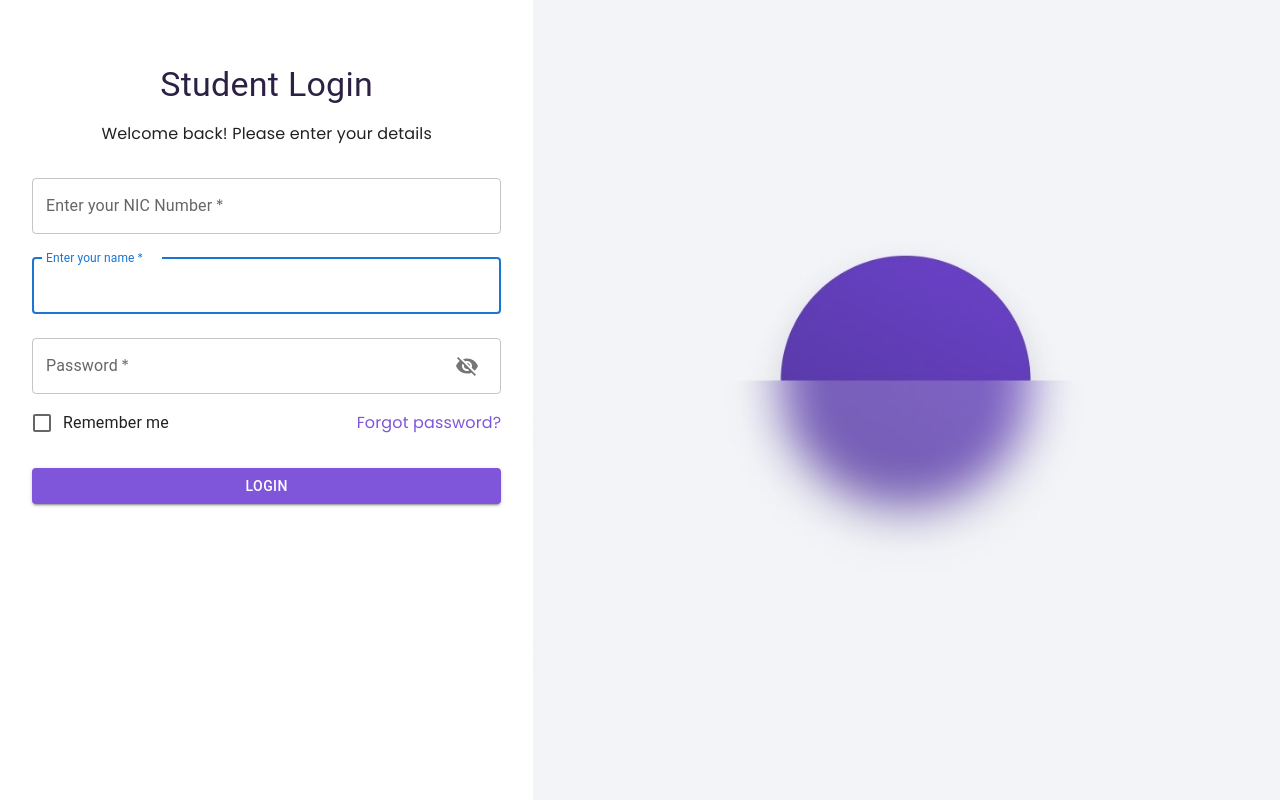
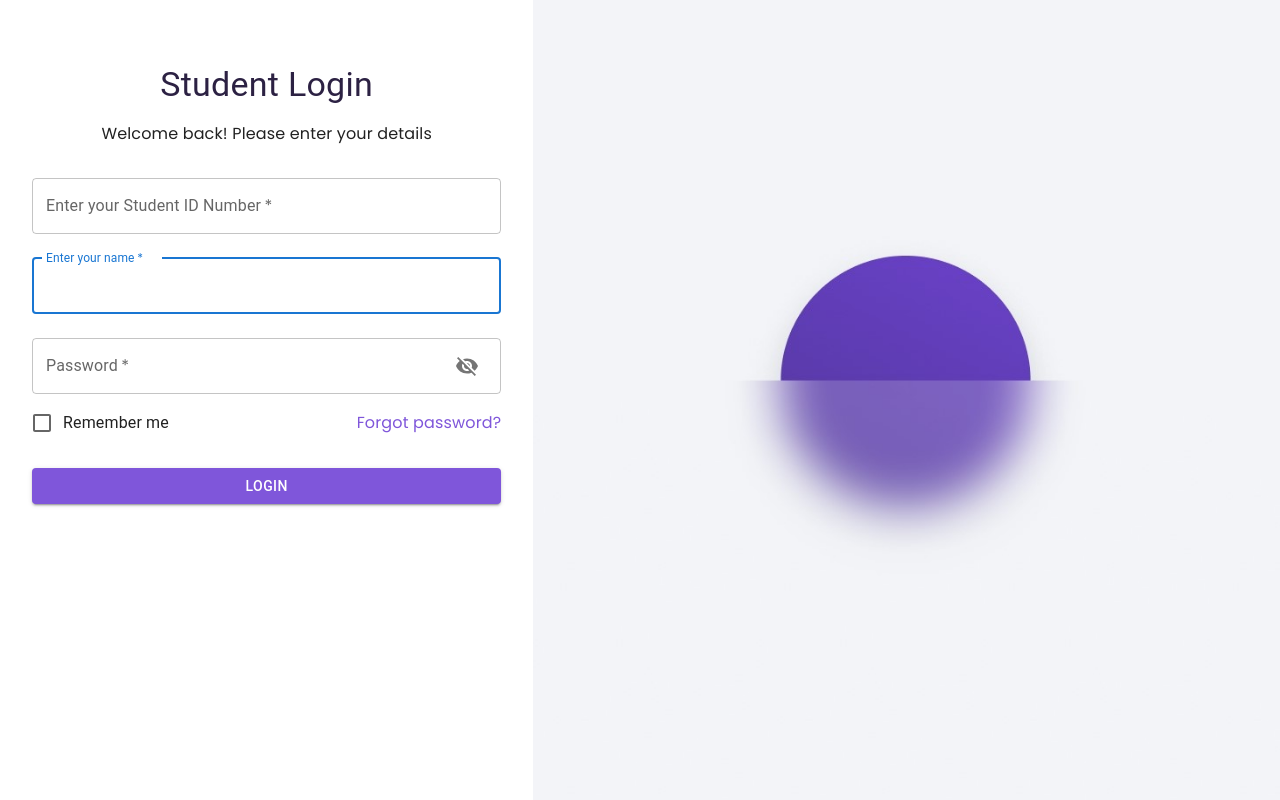
Before and after one commit to DThiwanka/Student-Management-System, a React (Create React App) app in the folder frontend/: page /Studentlogin in a window 1280 px wide. Built offline with nearby package versions, Linux system fonts and the light colour scheme.

Commit message:
Version XIV (CLIENT UPDATE)

```diff
--- a/frontend/src/pages/LoginPage.js
+++ b/frontend/src/pages/LoginPage.js
@@ -149,13 +149,13 @@ const LoginPage = ({ role }) => {
                                         required
                                         fullWidth
                                         id="rollNumber"
-                                        label="Enter your NIC Number"
+                                        label="Enter your Student ID Number"
                                         name="rollNumber"
                                         autoComplete="off"
                                         type="text"
                                         autoFocus
                                         error={rollNumberError}
-                                        helperText={rollNumberError && 'NIC Number is required'}
+                                        helperText={rollNumberError && 'Student ID Number is required'}
                                         onChange={handleInputChange}
                                     />
                                     <TextField
--- a/frontend/src/pages/admin/studentRelated/AddStudent.js
+++ b/frontend/src/pages/admin/studentRelated/AddStudent.js
@@ -48,9 +48,9 @@ const AddStudent = ({ situation }) => {
     }, [adminID, dispatch]);
 
     const generateRollNum = () => {
-        const characters = 'ABCDEFGHIJKLMNOPQRSTUVWXYZ0123456789';
+        const characters = '0123456789';
         const length = 5;
-        let result = 'STM-';
+        let result = 'LST-';
         for (let i = 0; i < length; i++) {
             result += characters.charAt(Math.floor(Math.random() * characters.length));
         }
```
